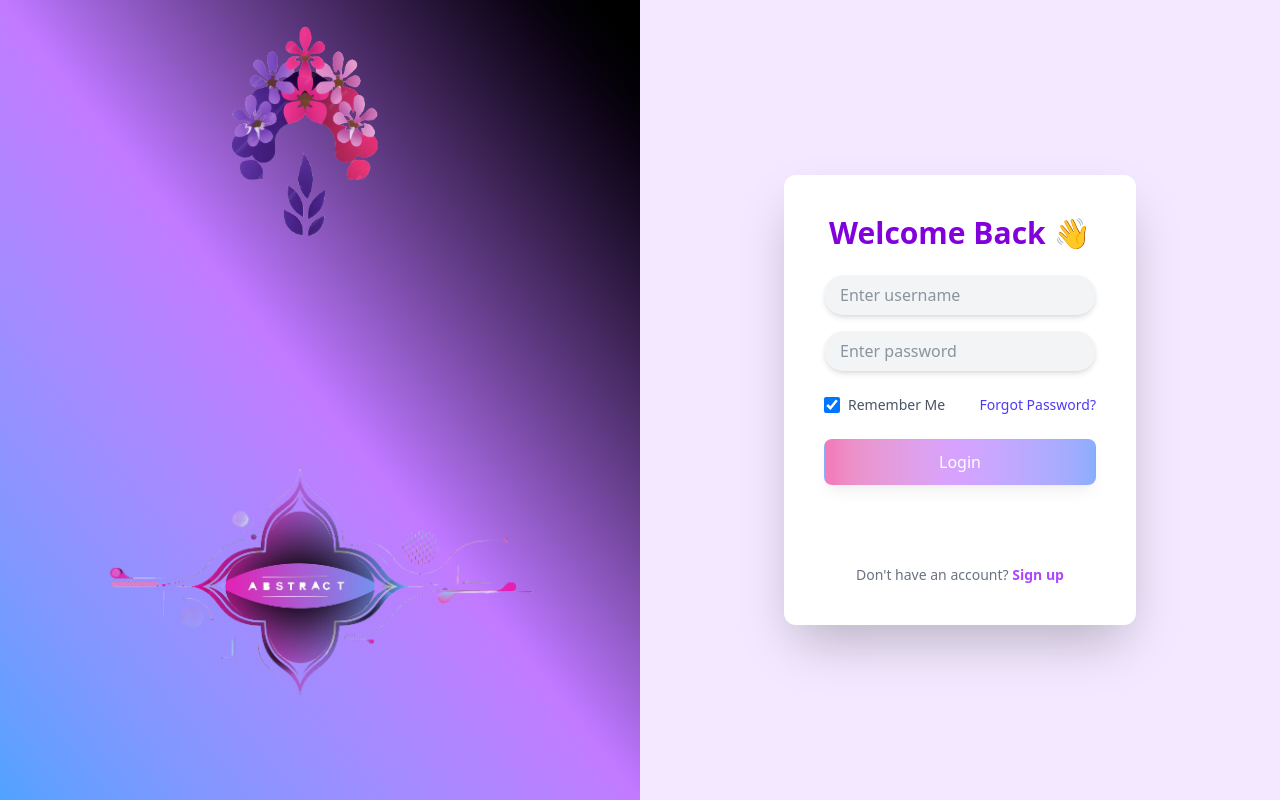
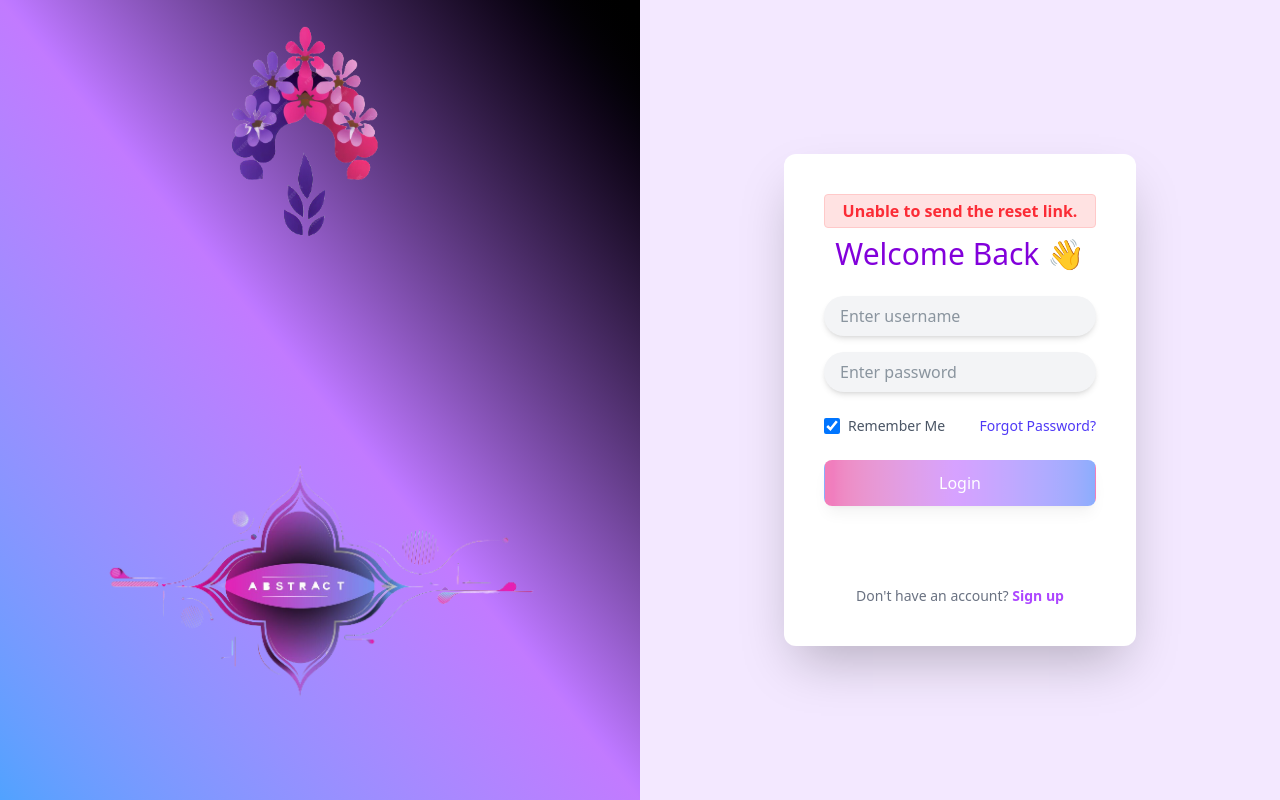
Before and after one commit to Kushal016/learning_buddy, a React (Vite) app in the folder apps/react/: page /login in a window 1280 px wide. Both pictures are taken after a click on the element "Forgot Password?". Built offline with nearby package versions, Linux system fonts and the light colour scheme.

Commit message:
error & success msg handled for login

```diff
--- a/apps/react/src/auth/login.jsx
+++ b/apps/react/src/auth/login.jsx
@@ -13,6 +13,8 @@ const Login = () => {
     rememberMe: true,
   });
   const [errors, setErrors] = useState({});
+  const [apiError, setapiError] = useState(null);
+  const [resetPassSent, setResetPassSent] = useState(false);
 
   // console.log(loginData);
   useEffect(() => {
@@ -29,7 +31,9 @@ const Login = () => {
         setUser,
         navigate,
       });
+      setapiError(null);
     } catch (err) {
+      setapiError(err.message);
       console.error("Google login failed", err);
     }
   };
@@ -40,11 +44,13 @@ const Login = () => {
           userName: loginData?.userName,
         });
         if (res.data.success) {
-          alert("Rest password email sent to the associated email address.");
+          setResetPassSent(true);
+          // alert("Rest password email sent to the associated email address.");
         }
       } else {
+        setapiError("Unable to send the reset link. ");
         // console.log("");
-        alert("Please enter username");
+        // alert("Please enter username");
       }
     } catch (error) {}
   };
@@ -77,13 +83,19 @@ const Login = () => {
         password: data?.password,
         rememberMe: data?.rememberMe,
       });
-      console.log("res", res.data);
+      // console.log("res", res.data);
 
       setAuthData(res.data, data?.rememberMe);
       setUser(res.data.user);
       navigate("/dashboard");
+      setapiError(null);
     } catch (error) {
-      console.log(error.message);
+      setapiError(
+        error?.response?.data?.message
+          ? error?.response?.data?.message
+          : error.message
+      );
+      console.log(error);
     }
   };
   return (
@@ -98,7 +110,17 @@ const Login = () => {
       </div>
       <div className="w-1/2 h-full bg-purple-100 flex items-center justify-center">
         <div className="bg-white p-10 rounded-xl shadow-2xl w-88 transform transition duration-500 hover:scale-105">
-          <h2 className="text-3xl font-bold text-center text-purple-700 mb-6">
+          {resetPassSent && (
+            <div className="flex rounded text-center justify-center w-full py-1 mb-2 bg-green-100 border border-green-200 text-green-600 font-semibold">
+              Rest password link sent to the associated email address
+            </div>
+          )}
+          {apiError && (
+            <div className="flex rounded justify-center w-full py-1 mb-2 bg-red-100 border border-red-200 text-red-500 font-semibold">
+              {apiError}
+            </div>
+          )}
+          <h2 className="text-3xl font-normal text-center text-purple-700 mb-6">
             Welcome Back 👋
           </h2>
           <form onSubmit={handleSubmit}>
@@ -164,8 +186,10 @@ const Login = () => {
                 <span className="ml-2 text-sm">Remember Me</span>
               </label>
               <div
-                className="text-sm text-indigo-600 hover:underline cursor-pointer font-medium"
-                onClick={() => handleForgotPassword()}
+                className={`text-sm ${
+                  loading ? " text-slate-200" : " text-indigo-600"
+                }  hover:underline cursor-pointer font-medium`}
+                onClick={() => (loading ? null : handleForgotPassword())}
               >
                 Forgot Password?
               </div>
```
